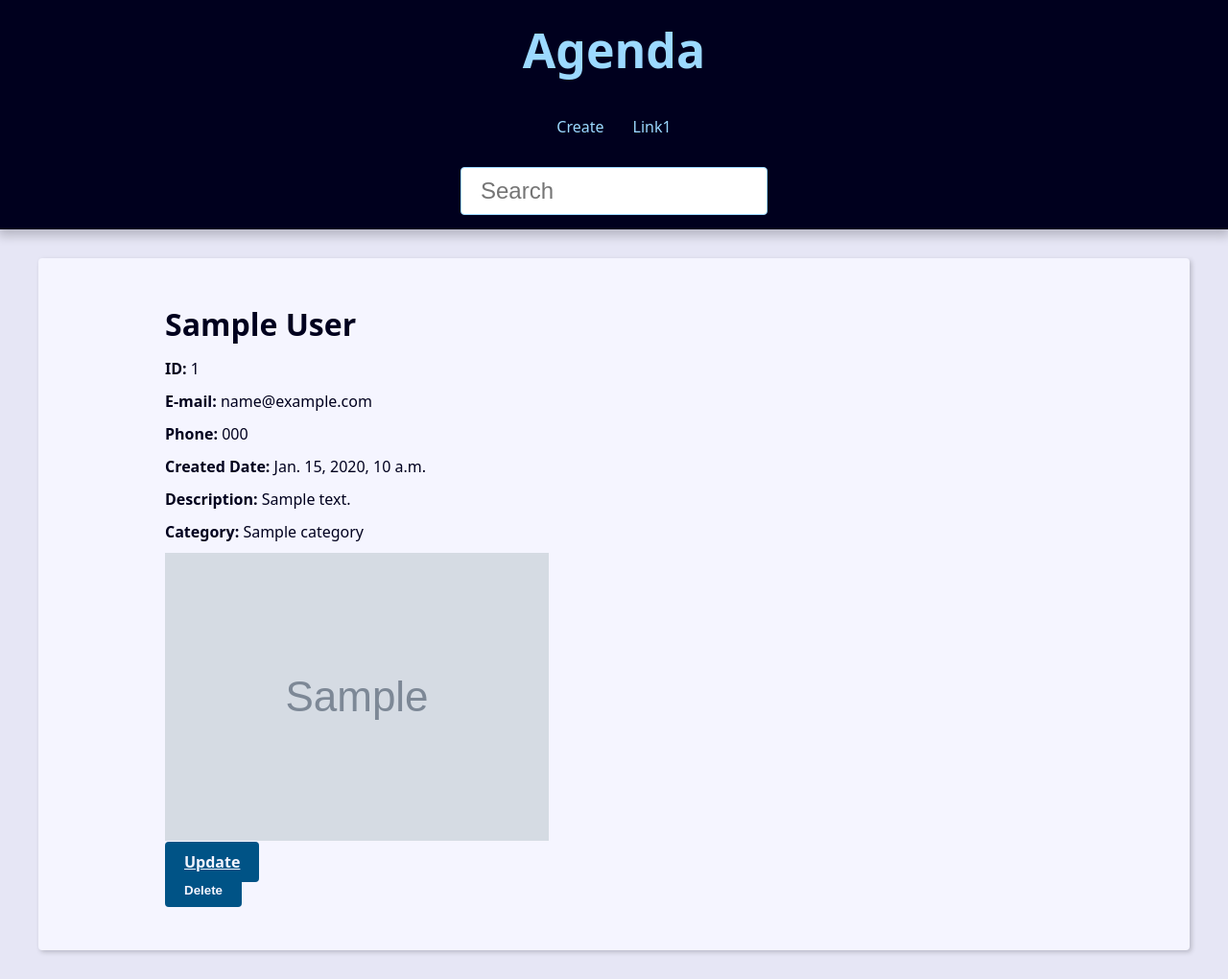
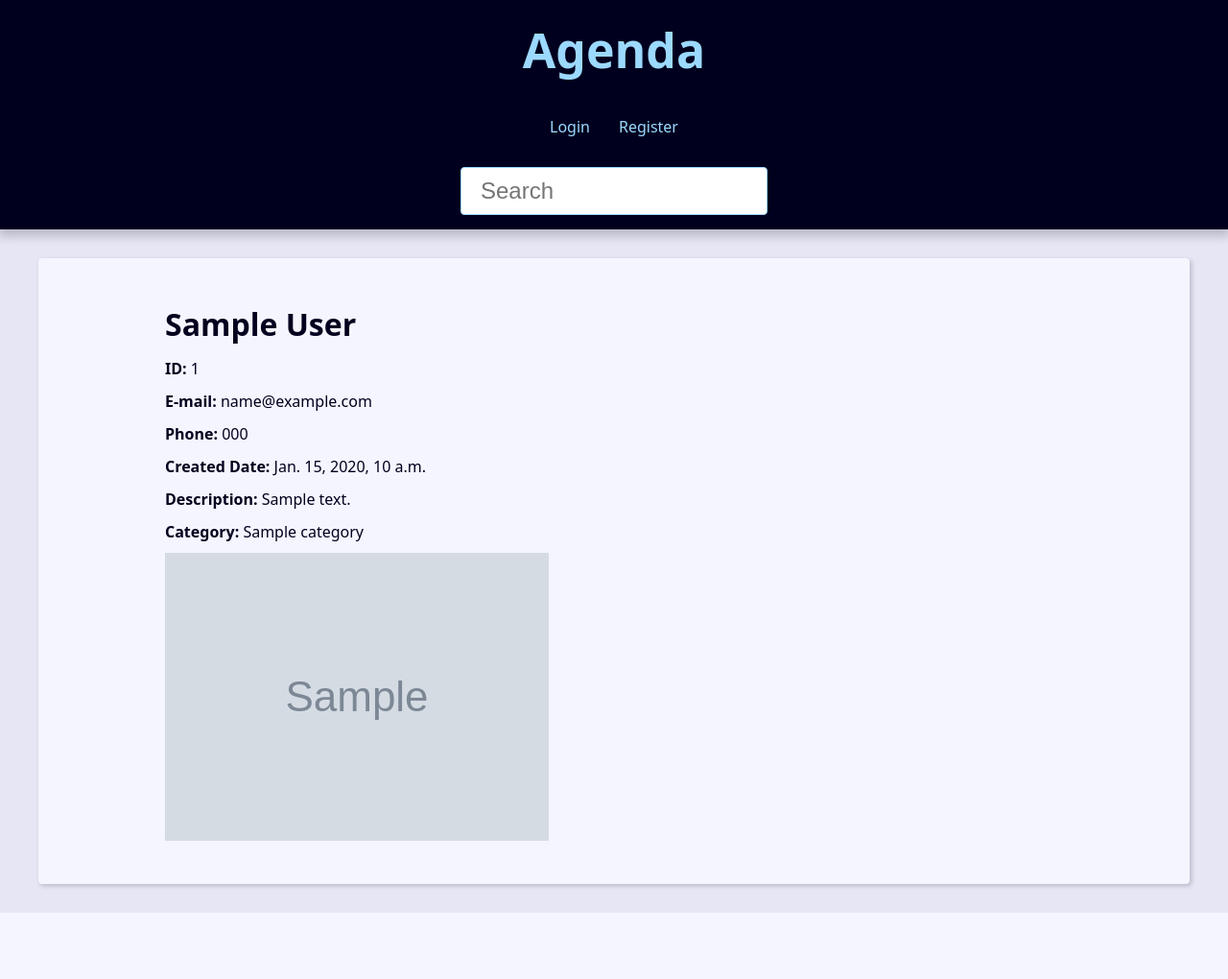
Before and after one commit to daniela034/agenda_django, a Django app: page /contact/1/ in a window 1280 px wide. Shown: the whole page at 96% size. After the commit the page ends 951 px from the top, so only its background shows below. Run offline with Django 4.2, Linux system fonts and the light colour scheme; tables that the repository leaves empty hold one stand-in row (values such as "Sample post"); grey boxes marked "Sample" are stand-in pictures.

Commit message:
only the owner can update or delete a contact

```diff
--- a/base_templates/global/partials/header.html
+++ b/base_templates/global/partials/header.html
@@ -5,12 +5,24 @@
     </h1>
     <nav class="menu">
       <ul class="menu-list">
-        <li class="menu-item">
-          <a href="{% url 'contact:create' %}" class="menu-link">Create</a>
-        </li>
-        <li class="menu-item">
-          <a href="" class="menu-link">Link1</a>
-        </li>
+        {% if user.is_authenticated %}
+          <li class="menu-item">
+            <a href="{% url 'contact:create' %}" class="menu-link">Create</a>
+          </li>
+          <li class="menu-item">
+            <a href="{% url 'contact:user_update' %}" class="menu-link">Profile</a>
+          </li>
+          <li class="menu-item">
+            <a href="{% url 'contact:logout' %}" class="menu-link">LogOut</a>
+          </li>
+        {% else %}
+          <li class="menu-item">
+            <a href="{% url 'contact:login' %}" class="menu-link">Login</a>
+          </li>
+          <li class="menu-item">
+            <a href="{% url 'contact:register' %}" class="menu-link">Register</a>
+          </li>
+        {% endif %}
       </ul>
     </nav>
 
--- a/contact/forms.py
+++ b/contact/forms.py
@@ -21,7 +21,7 @@ class ContactForm(forms.ModelForm):
         help_text='Help text for user',
     )
     picture = forms.ImageField(
-        widget=forms.FileInput(attrs={'accept':'image/*'})
+        widget=forms.FileInput(attrs={'accept':'image/*'}), required=False
     )
     def __init__(self, *args, **kwargs):
         super().__init__(*args, **kwargs)
--- a/contact/templates/contact/contact.html
+++ b/contact/templates/contact/contact.html
@@ -18,6 +18,7 @@
             </p>
         {% endif %}
 
+        {% if user == contact.owner %}
             <div class="contact-links">
                 <a class="btn btn-link" href={% url 'contact:update' contact.id %}>Update</a>
                 {% comment "" %}o delete vai mexer na base de dados por isso temos que criar de diferente maneira{% endcomment %}
@@ -32,6 +33,7 @@
                     {% endif %}
                 </form>
             </div>
+        {% endif %}
 
     </div>
 {% endblock content %}
--- a/contact/templates/contact/user_update.html
+++ b/contact/templates/contact/user_update.html
@@ -5,6 +5,6 @@
 
     <h2>Update User</h2>
 
-    {% include 'contact/partials/_user-form.html' %}
+    {% include 'contact/partials/user-forms.html' %}
   </div>
 {% endblock content %}
--- a/contact/views/user_forms.py
+++ b/contact/views/user_forms.py
@@ -3,6 +3,7 @@ from contact.forms import RegisterForm, RegisterUpdateForm
 from django.contrib import messages
 from django.contrib import auth
 from django.contrib.auth.forms import AuthenticationForm
+from django.contrib.auth.decorators import login_required
 
 def register(request):
     form = RegisterForm()
@@ -20,6 +21,8 @@ def register(request):
                 'contact/register.html',
                 {'form': form}
                 )
+
+@login_required(login_url='contact:login')    # obriga o user a estar logado se nao estiver, redireciona para login
 def user_update(request):
     form = RegisterUpdateForm(instance=request.user)
 
@@ -57,7 +60,7 @@ def login_view(request):
                 'contact/login.html',
                 {'form': form}
                 )
-
+@login_required(login_url='contact:login')
 def logout_view(request):
     auth.logout(request)
     return redirect('contact:login')
```
Also changed, not shown: contact/views/contact_forms.py (+9 -5 lines). Lines whose indentation alone changed are shown as unchanged.
